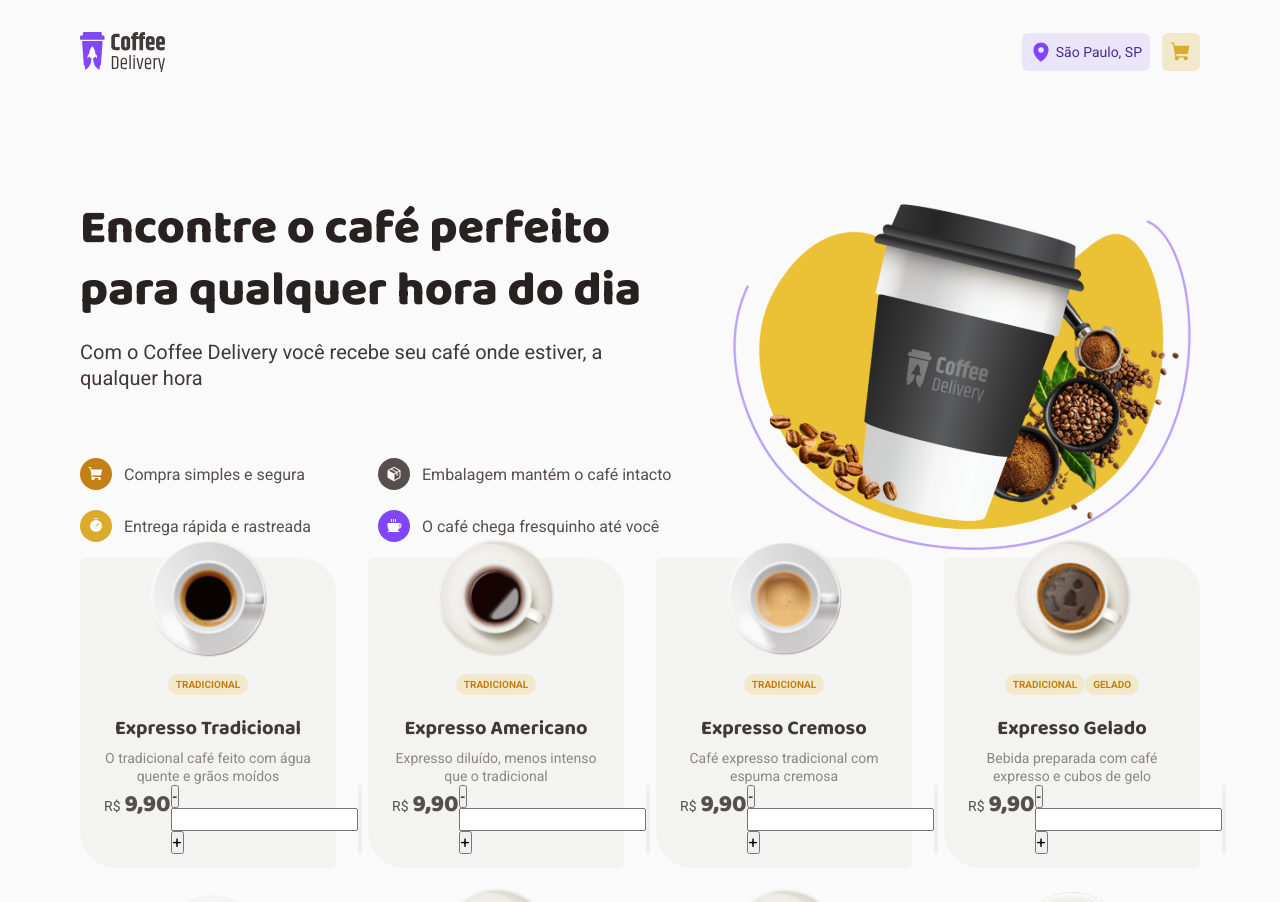
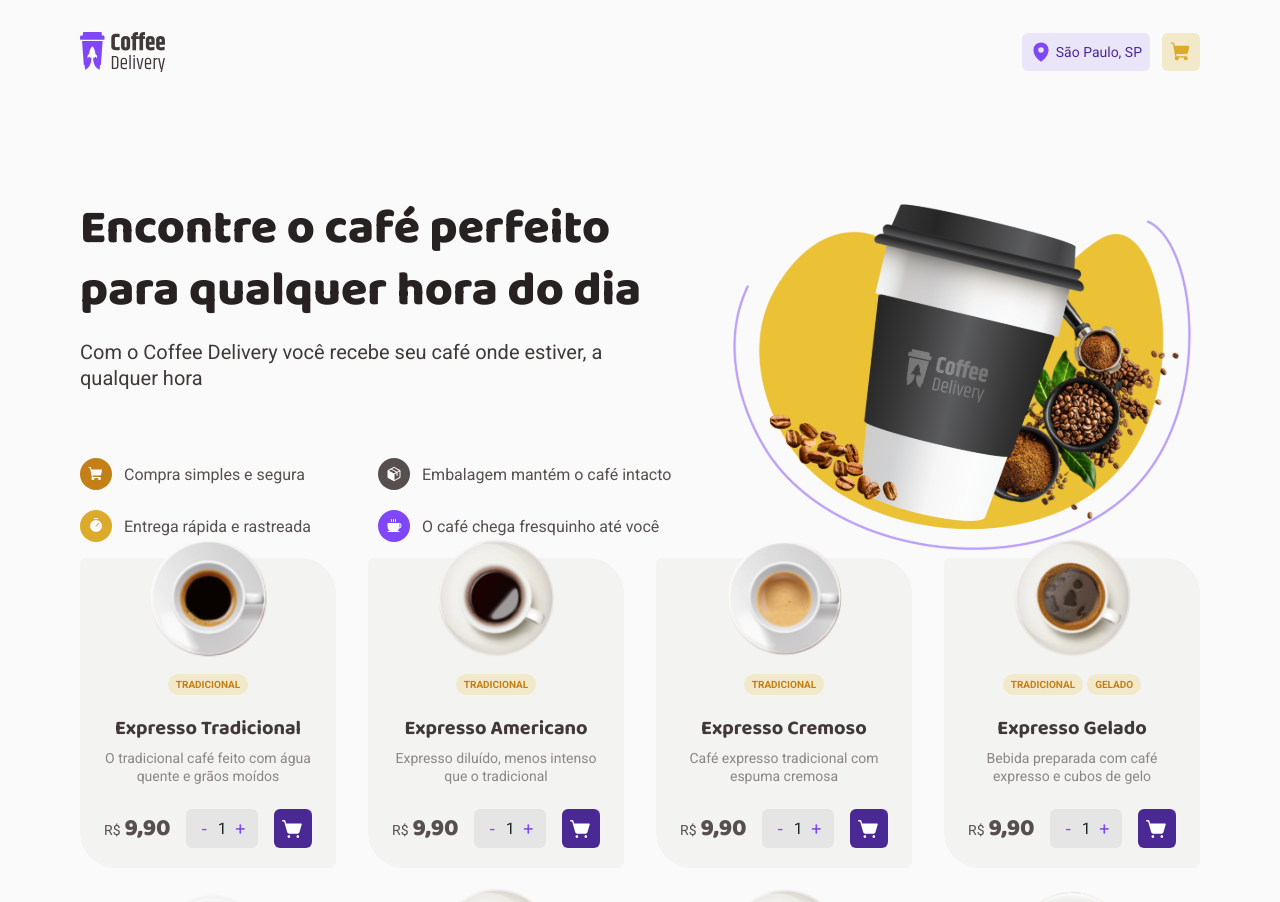
Before and after one commit to ThiagoLG/coffee-delivery, a React (Vite) app: page / in a window 1280 px wide. Shown: the top 902 px of the page. Built offline with nearby package versions, Linux system fonts and the light colour scheme.

Commit message:
Finished structure of product card (styles)

```diff
--- a/src/pages/Home/Product/index.tsx
+++ b/src/pages/Home/Product/index.tsx
@@ -1,7 +1,11 @@
+import { ShoppingCartSimple } from 'phosphor-react'
+import { useState } from 'react'
 import { IProduct } from '../../../models/IProduct'
 import { ProductBuyContainer, ProductContainer, ProductTag } from './styles'
 
 export function Product(product: IProduct) {
+  const [amountToBuy, setAmountToBuy] = useState<number>(1)
+
   function formatCurrency(price: number) {
     if (!price || price <= 0) return 'R$ 0,00'
     return (price / 100).toLocaleString('pt-BR', {
@@ -31,10 +35,12 @@ export function Product(product: IProduct) {
         </section>
         <section className="buyContainer">
           <button>-</button>
-          <input type="number" />
+          <input type="number" value={amountToBuy} />
           <button>+</button>
         </section>
-        <button></button>
+        <button className="cartButton">
+          <ShoppingCartSimple size={22} color="white" weight="fill" />
+        </button>
       </ProductBuyContainer>
     </ProductContainer>
   )
--- a/src/pages/Home/Product/styles.ts
+++ b/src/pages/Home/Product/styles.ts
@@ -20,6 +20,7 @@ export const ProductContainer = styled.section`
     width: 100%;
     display: flex;
     justify-content: center;
+    gap: 0.25rem;
     margin-top: 1rem;
     margin-bottom: 1.25rem;
   }
@@ -40,6 +41,16 @@ export const ProductContainer = styled.section`
     text-align: center;
     color: ${(props) => props.theme['gray-500']};
     margin-top: 0.5rem;
+  }
+
+  input[type='number']::-webkit-inner-spin-button,
+  input[type='number']::-webkit-outer-spin-button {
+    -webkit-appearance: none;
+    margin: 0;
+  }
+  input[type='number']::-moz-up-button,
+  input[type='number']::-moz-down-button {
+    display: none;
   }
 `
 export const ProductTag = styled.span`
@@ -79,5 +90,43 @@ export const ProductBuyContainer = styled.section`
   }
 
   .buyContainer {
+    display: flex;
+    align-items: center;
+    justify-content: space-between;
+
+    background-color: ${({ theme }) => theme['gray-300']};
+    border-radius: 6px;
+    padding: 0.53rem 0.75rem;
+    width: 4.5rem;
+
+    font-family: monospace;
+
+    input {
+      font-size: 1rem;
+      text-align: center;
+      color: ${(props) => props.theme['gray-800']};
+      width: 1.25rem;
+      background-color: transparent;
+      border: 0;
+      outline: 0;
+    }
+    button {
+      color: ${(props) => props.theme.purple};
+      border: 0;
+      background-color: transparent;
+      font-size: 1.125rem;
+      width: 0.75rem;
+    }
+  }
+
+  .cartButton {
+    padding: 0.5rem;
+    background-color: ${(props) => props.theme['purple-dark']};
+    display: flex;
+    justify-content: center;
+    align-items: center;
+    gap: 0.5rem;
+    border-radius: 6px;
+    border: 0;
   }
 `
```
